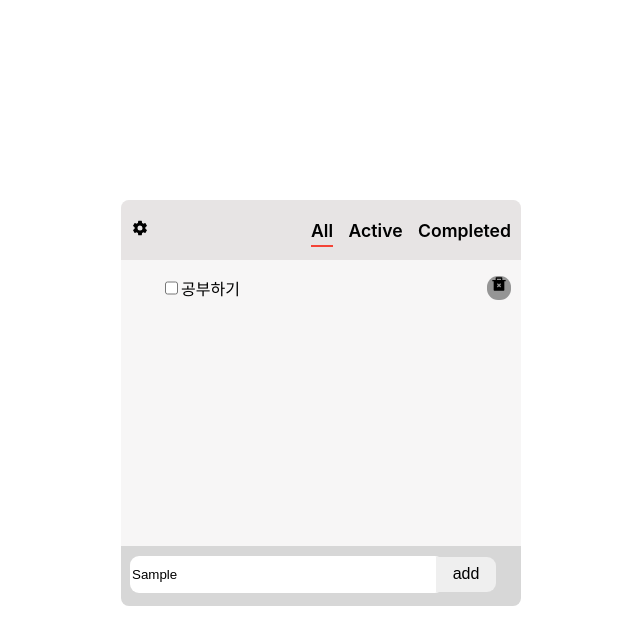
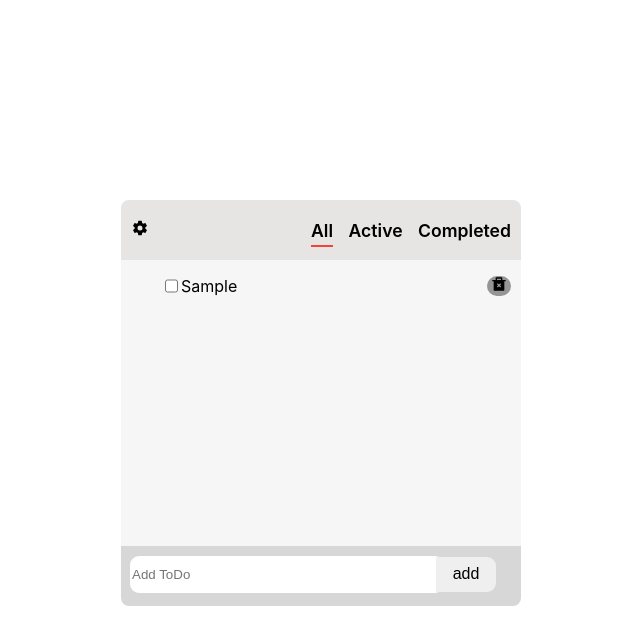
Before and after one commit to heywon0909/todo-react, a React (Create React App) app: page / in a window 1280 px wide. Both pictures are taken after typing "Sample" into the empty fields and a click on the button "add". Shown: the top 644 px of the page, without its empty margins (319-959 px from the left). Built offline with nearby package versions, Linux system fonts and the light colour scheme.

Commit message:
useReducer 사용으로 todoList 변경 함수로 빼기

```diff
--- a/src/App.js
+++ b/src/App.js
@@ -1,16 +1,11 @@
 import './App.css';
-import Header from './components/Header';
-import TodoList from './components/TodoList';
-import TodoCreate from './components/TodoCreate';
+import TodoContainer from './TodoContainer';
+
 function App() {
   return (
-    <div className='container'>
-      <div className='todo-box'>
-        <Header />
-        <TodoList />
-        <TodoCreate/>
-      </div>
-    </div>
+    <>
+      <TodoContainer/>
+    </>
   );
 }
 
--- /dev/null
+++ b/src/TodoContainer.jsx
@@ -0,0 +1,38 @@
+import React,{useCallback, useEffect, useReducer, useState} from 'react';
+import Header from './components/Header';
+import TodoList from './components/TodoList';
+import TodoCreate from './components/TodoCreate';
+import todoReducer from './reducer/todo-reducer';
+
+export default function TodoContainer() {
+    const [selectedType, setSelectedType] = useState('All');
+    const handleType = (e) => { setSelectedType(e.target.innerText) };
+     const initialTodo = [];
+    const [todoList, dispatch] = useReducer(todoReducer, initialTodo);
+
+
+    const handleAdd = useCallback(value => {
+        console.log('value', value);
+        let todo = { type: '', title: value };
+        dispatch({ type: 'added', todo })
+    }, []);
+    const handleUpdated = useCallback((todo) => {
+        dispatch({ type: 'updated', todo });
+    }, []);
+    const handleDeleted = useCallback((todo) => {
+        dispatch({ type: 'deleted', todo });
+    }, []);
+
+    useEffect((todo) => {
+        dispatch({ type: 'created' });
+    }, []);
+
+
+    return (
+        <div className='todo-box'>
+            <Header selectedType={selectedType} onClick={handleType} />
+            <TodoList selectedType={selectedType} onUpdate={handleUpdated} onDelete={handleDeleted} todoList={todoList}  />
+            <TodoCreate onAdd={handleAdd}/>
+        </div>
+    );
+}
--- a/src/components/Header.jsx
+++ b/src/components/Header.jsx
@@ -3,20 +3,22 @@ import styles from '../css/header.module.css'
 import {IoSettingsSharp} from 'react-icons/io5'
 
 
-export default function Header() {
-    const [selectedType, setSelectedType] = useState('All');
-    const [typeList, setTypeList] = useState(['All', 'Active', 'Completed'])
-    const handleType = (e)=> setSelectedType(e.target.innerText)
+ function Header({ selectedType, onClick }){
+
+    const [typeList] = useState(['All', 'Active', 'Completed'])
+
     return (
         <div className={styles.header}>
             <div className={styles.settingBtn}>
                 <IoSettingsSharp />
             </div>
             <div className={styles.todoType}>
-                {typeList.map((type) =>(
-                    <div className={`${selectedType === type ? styles.on : ''}`} key={type} onClick={handleType}>{type}</div>
+                {typeList.map((type) => (
+                    <div className={`${selectedType === type ? styles.on : ''}`} key={type} onClick={onClick}>{type}</div>
                 ))}
             </div>
         </div>
     );
-}
+};
+
+export default React.memo(Header);
--- a/src/components/TodoCreate.jsx
+++ b/src/components/TodoCreate.jsx
@@ -1,18 +1,15 @@
 import React, { useState } from 'react';
 import styles from '../css/todoCreate.module.css';
 
-export default function TodoCreate() {
-   const [todoItem,setTodoItem] = useState('')
+export default function TodoCreate({onAdd}) {
+
+    const [text, setText] = useState('');
     return (
         <div className={styles.container}>
-            <input type="text" placeholder='Add ToDo' onChange={(e)=>setTodoItem(e.target.value)}/>
+            <input type="text" placeholder='Add ToDo' onChange={(e) =>setText(e.target.value)} value={text} />
             <button className={styles.addBtn} onClick={() => {
-                if (!localStorage.todo) {
-                    localStorage.todo = [todoItem];
-                } else {
-                    let arr = [localStorage.todo,todoItem];
-                    localStorage.todo = arr;
-                }
+                onAdd(text);
+                setText('');
             }}>add</button>
         </div>
     );
--- a/src/components/TodoList.jsx
+++ b/src/components/TodoList.jsx
@@ -1,20 +1,35 @@
-import React from 'react';
+import React,{useState} from 'react';
 import styles from '../css/todoList.module.css'
 import {RiDeleteBin2Fill} from 'react-icons/ri'
 
-export default function TodoList() {
+export default function TodoList({todoList, selectedType }) {
+    console.log('todoList', todoList);
+    // const [todoList, setTodoList] = useState([]);
+    const [checked, setChecked] = useState(false);
+
+    const handleChecked = (todo) => {
+        setChecked(prev => !prev);
+    }
+
     return (
         <div className={styles.container}>
             <ul>
-                <li>
+                {
+                    todoList.map((todo)=>{
+                        return (
+                        <li key={todo.title}>
                             <div className={styles.todoItem}>
-                    <input type='checkbox' />
-                    공부하기
+                                    <input type='checkbox' value={checked} onChange={handleChecked} />
+                                {todo.title}
                                 <div className={styles.deleteBtn}>
                                     <RiDeleteBin2Fill className={styles.icon} />
                                 </div>
                             </div>
                         </li>
+                        )
+                    })
+                }
+
             </ul>
         </div>
     );
--- /dev/null
+++ b/src/reducer/todo-reducer.js
@@ -0,0 +1,30 @@
+export default function todoReducer(todos, action) {
+    switch (action.type) {
+        case 'added':
+            let { todo } = action;
+            let arr = [...todos, todo];
+            let recent = JSON.stringify(arr);
+            localStorage.setItem('todoList', recent);
+            return arr;
+        case 'deleted':
+            // todoList에서 삭제
+            // localStorage에 넣기
+            console.log('todo', todo);
+            break;
+        case 'updated':
+            // todoList에 넣기
+            // localStorage에 넣기
+               console.log('todo', todo);
+            break;
+        case 'created':
+
+            if (localStorage.todoList) {
+                todos = [...JSON.parse(localStorage.todoList)];
+            }
+            console.log('todos', todos);
+            return todos;
+        default: throw new Error('알 수 없음');
+    }
+
+
+}
```
Lines whose indentation alone changed are shown as unchanged.
